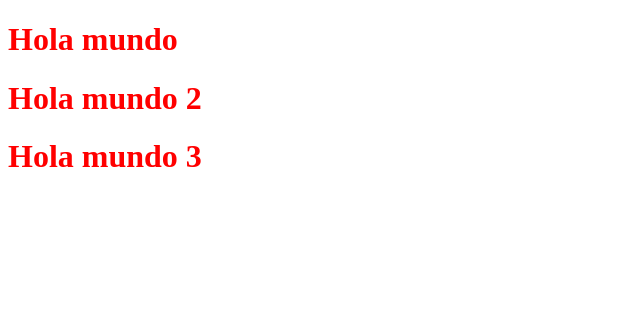
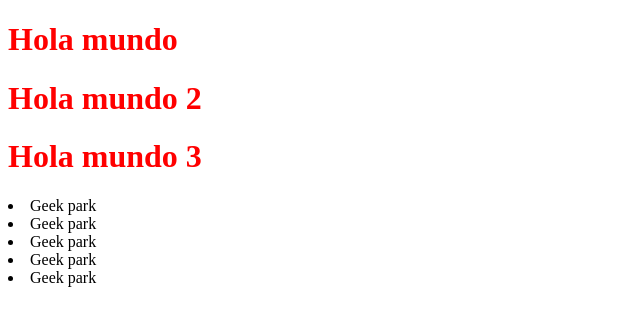
Before and after one commit to RIVEROGEOVANNY/taller_upmh, a plain HTML site: page index.html in a window 1280 px wide. Shown: the whole page, without its empty margins (0-640 px from the left). Drawn offline with Linux system fonts and the light colour scheme.

Commit message:
tercer commit, se agrego una lista

```diff
--- a/index.html
+++ b/index.html
@@ -21,6 +21,11 @@
         <h1>
             Hola mundo 3
         </h1>
+        <li>Geek park</li>
+        <li>Geek park</li>
+        <li>Geek park</li>
+        <li>Geek park</li>
+        <li>Geek park</li>
     </div>
 </body>
 </html>
```
